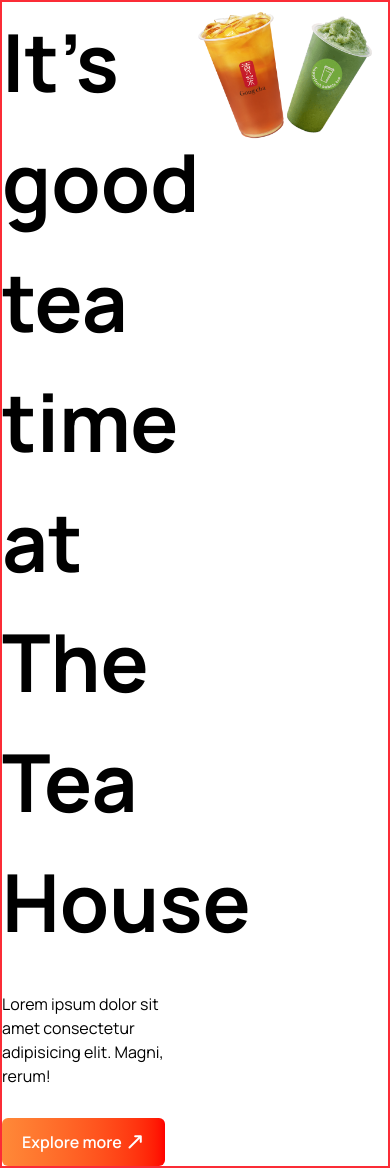
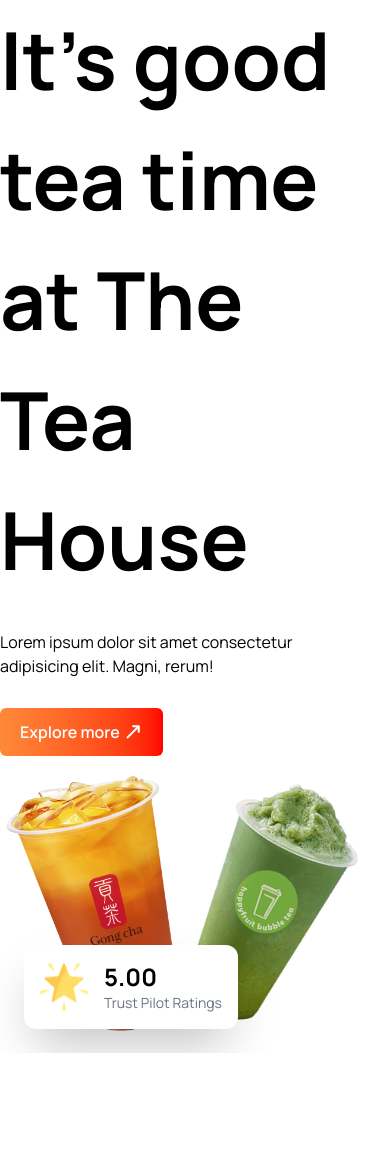
Before and after one commit to nhtzeropoint5/Tea-House-Website, a plain HTML site: page index.html in a window 390 px wide. After the commit the page ends 1053 px from the top, so only its background shows below. Drawn offline with nearby package versions, Linux system fonts and the light colour scheme.

Commit message:
2nd commit

```diff
--- a/index.html
+++ b/index.html
@@ -25,16 +25,53 @@
 
 <body>
 <!-- banner section -->
-<section class="grid grid-cols-2 container border-2 border-red-500 mx-auto">
+<section class="grid grid-cols-1 md:grid-cols-2 container mx-auto items-center">
+
+  <!-- Left -->
   <div class="banner-left space-y-[30px]">
-    <h2 class="text-[80px] font-bold" >It's good <br> tea time at The <br> Tea House</h2>
-    <p class="">Lorem ipsum dolor sit amet consectetur <br> adipisicing elit. Magni, rerum!</p>
-    <button class="py-3 px-5 rounded-md text-white font-semibold bg-linear-to-r from-[#ff8938] to-[#ff0000]">Explore more <span class=" inline-block -rotate-45"><i class="fa-solid fa-arrow-right-long"></i></span> </button>
+    <h2 class="text-[80px] font-bold">
+      It's good <br> tea time at The <br> Tea House
+    </h2>
+
+    <p>
+      Lorem ipsum dolor sit amet consectetur <br>
+      adipisicing elit. Magni, rerum!
+    </p>
+
+    <button
+      class="py-3 px-5 rounded-md text-white font-semibold
+             bg-linear-to-r from-[#ff8938] to-[#ff0000]">
+      Explore more
+      <span class="inline-block -rotate-45">
+        <i class="fa-solid fa-arrow-right-long"></i>
+      </span>
+    </button>
   </div>
-  <div class="banner-right">
+
+  <!-- Right -->
+  <div class="banner-right flex justify-end items-end relative">
+
     <img src="./images/banner.png" alt="">
+
+    <!-- Rating Card -->
+    <div
+      class="absolute bottom-6 left-6 bg-white rounded-xl shadow-2xl
+             flex items-center gap-4 p-4">
+
+      <img src="./images/star.png" alt="star" class="w-12 h-12">
+
+      <div>
+        <h2 class="font-bold text-2xl">5.00</h2>
+        <p class="text-sm text-gray-500">
+          Trust Pilot Ratings
+        </p>
+      </div>
+
+    </div>
+
   </div>
 </section>
+
 
 
 
```
Also changed, not shown: images/star.png (added).
